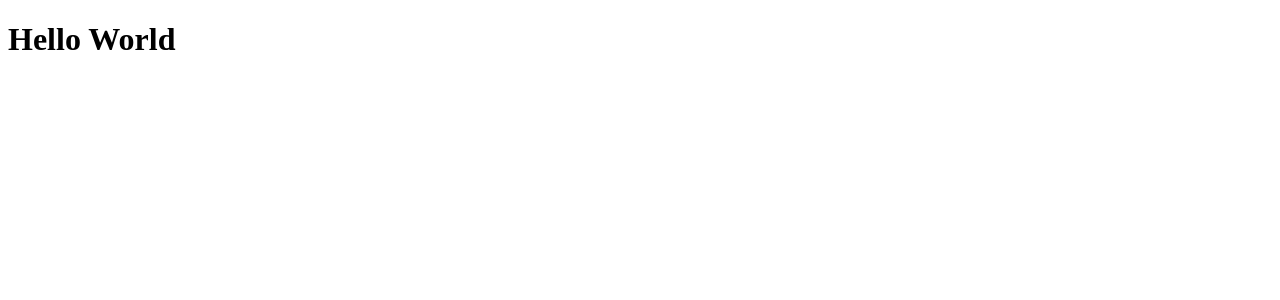
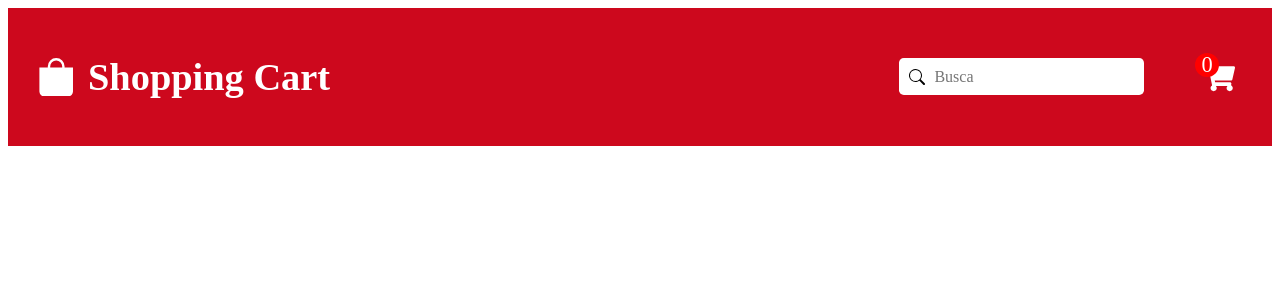
Before and after one commit to Gusales/shopping-cart, a React (Vite) app: page / in a window 1280 px wide. Shown: the top 300 px of the page. Built offline with nearby package versions, Linux system fonts and the light colour scheme; the HTML template or start-up script is replaced by a standard one.

Commit message:
Creating the first components
create header for aplication

```diff
--- a/src/App.tsx
+++ b/src/App.tsx
@@ -1,3 +1,9 @@
+import Header from './Components/Header'
+
 export default function App() {
-  return <h1>Hello World</h1>
+  return (
+    <>
+      <Header />
+    </>
+  )
 }
--- /dev/null
+++ b/src/Components/CartButton/index.tsx
@@ -0,0 +1,15 @@
+import { useState } from 'react'
+
+import { FaShoppingCart } from 'react-icons/fa'
+import './style.css'
+
+export default function CartButton() {
+  const [cartProductsQntd, setCartProductsQntd] = useState(0)
+
+  return (
+    <button>
+      <FaShoppingCart />
+      <span className="cart-status"> {cartProductsQntd} </span>
+    </button>
+  )
+}
--- /dev/null
+++ b/src/Components/CartButton/style.css
@@ -0,0 +1,30 @@
+button{
+    all: unset;
+    cursor: pointer;
+    color: #fff;
+    font-size: 2rem;
+
+    display: flex;
+    align-items: center;
+    padding: .5rem;
+    gap: .3rem;
+
+    position: relative;
+}
+
+.cart-status{
+    width: 1.5rem;
+    height: 1.5rem;
+    background-color: #ff0000;
+
+    font-size: 1.4rem;
+    font-weight: 400;
+
+    display: grid;
+    place-content: center;
+    border-radius: 50%;
+
+    position: absolute;
+    top: 0;
+    left: 0;
+}
--- /dev/null
+++ b/src/Components/Header/index.tsx
@@ -0,0 +1,20 @@
+import { BsBagFill } from 'react-icons/bs'
+import SearchForm from '../SearchForm'
+
+import './style.css'
+import CartButton from '../CartButton'
+
+export default function Header() {
+  return (
+    <header>
+      <div className="shopping-cart-icon">
+        <BsBagFill className="header-icon" />
+        <h1>Shopping Cart</h1>
+      </div>
+
+      <SearchForm />
+
+      <CartButton />
+    </header>
+  )
+}
--- /dev/null
+++ b/src/Components/Header/style.css
@@ -0,0 +1,29 @@
+header{
+    height: 5rem;
+    background: #CD081D;
+
+    display: flex;
+    align-items: center;
+    justify-content: space-between;
+
+    padding: 1.8rem;
+    gap: 3.2rem;
+}
+
+.shopping-cart-icon{
+    display: flex;
+    align-items: center;
+    gap: .8rem;
+
+    flex: 1;
+}
+
+.header-icon{
+    font-size: 2.4rem;
+    color: #fff;
+}
+
+h1{
+    font-size: 2.4rem;
+    color: #fff;
+}
--- /dev/null
+++ b/src/Components/SearchForm/index.tsx
@@ -0,0 +1,27 @@
+import { useState } from 'react'
+import { BsSearch } from 'react-icons/bs'
+
+import './style.css'
+
+export default function SearchForm() {
+  const [searchValue, setSearchValue] = useState('')
+  console.log(searchValue)
+
+  return (
+    <form>
+      <label htmlFor="search">Busca</label>
+      <div className="input-wrapper">
+        <BsSearch />
+        <input
+          type="text"
+          id="search"
+          name="search"
+          placeholder="Busca"
+          onChange={({ target }) => {
+            setSearchValue(target.value)
+          }}
+        />
+      </div>
+    </form>
+  )
+}
--- /dev/null
+++ b/src/Components/SearchForm/style.css
@@ -0,0 +1,29 @@
+label{
+    position: absolute;
+    width: .1rem;
+    height: .1rem;
+    padding: 0;
+    margin: -1rem;
+    overflow: hidden;
+    clip: rect(0, 0, 0, 0);
+    white-space: nowrap;
+    border-width: 0;
+}
+
+input{
+    all: unset;
+}
+
+.input-wrapper{
+    display: flex;
+    align-items: center;
+    gap: .6rem;
+    padding: .6rem;
+    border-radius: .3rem;
+
+    background-color: #ffffff;
+}
+
+.input-wrapper:focus-within{
+    outline: .2rem solid #000000;
+}
--- a/src/global.css
+++ b/src/global.css
@@ -15,4 +15,6 @@
 body {
   font-size: 1.6rem;
   font-family: 'Roboto', sans-serif;
+
+  background-color: #ebebeb;
 }
```
Also changed, not shown: .eslintrc.json, 1 other file (tests, documents, lock files or other folders).
